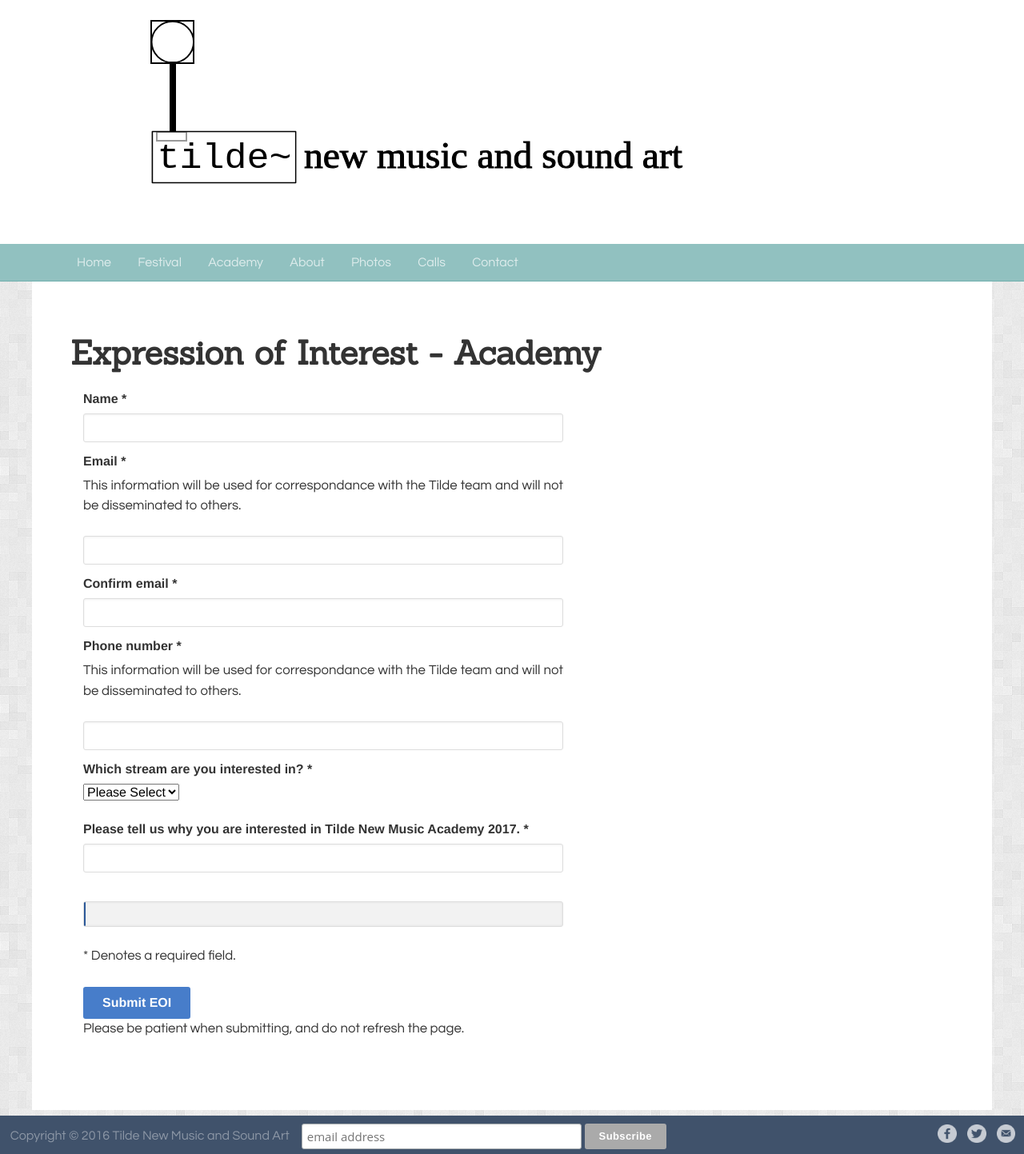
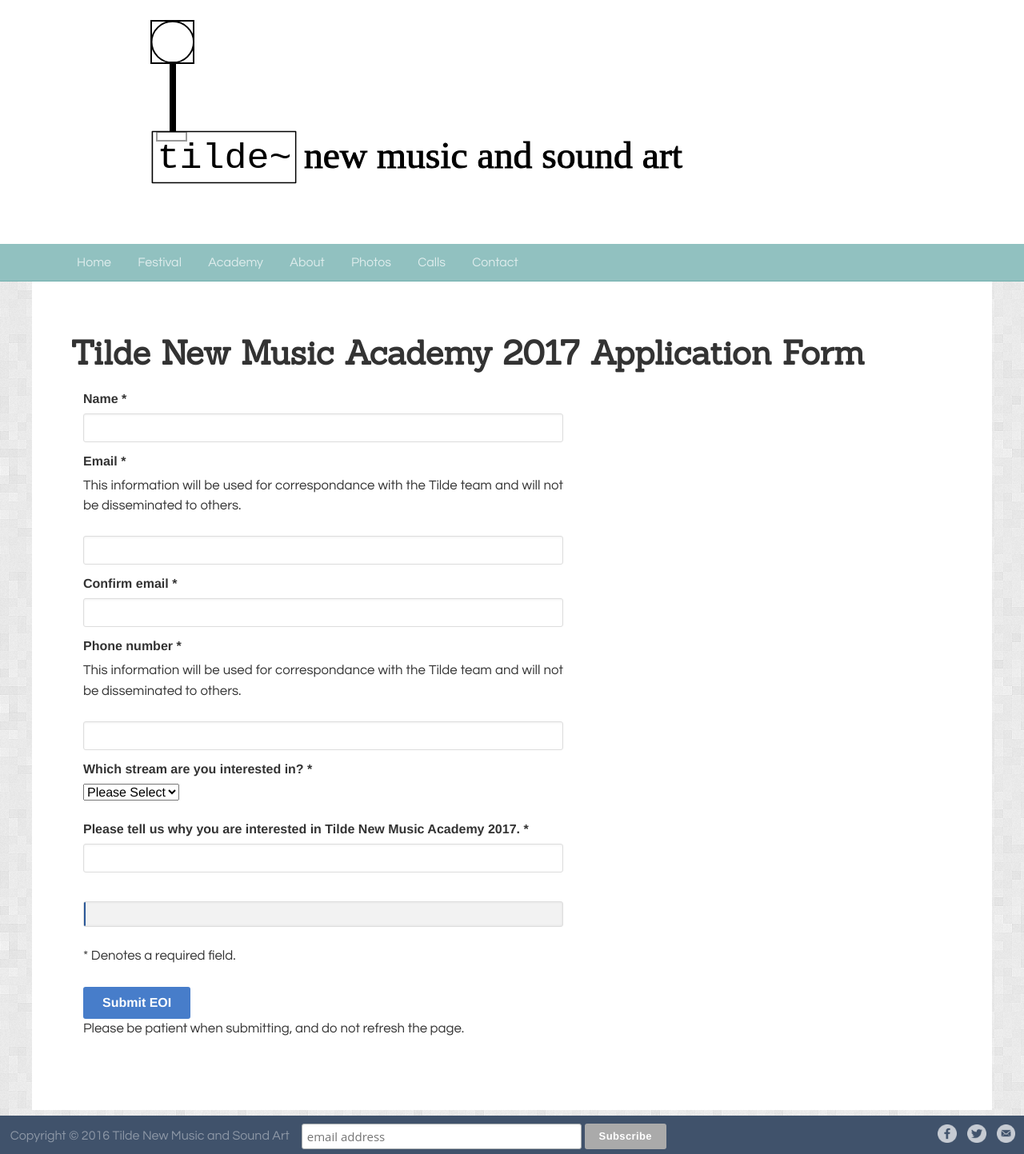
Before and after one commit to unclewalter/tilde-festival-website, a Jekyll site: the page built from pages/eoi-academy.html, in a window 1280 px wide. Shown: the whole page at 80% size. Built offline with Jekyll 4.4.1, drawn with Linux system fonts in a browser that asks for light colours.

Commit message:
Changing metadata.

```diff
--- a/pages/eoi-academy.html
+++ b/pages/eoi-academy.html
@@ -1,6 +1,6 @@
 ---
 layout: page
-title: Expression of Interest - Academy
+title: Tilde New Music Academy 2017 Application Form
 permalink: /eoi-academy/
 published: true
 ---
```
